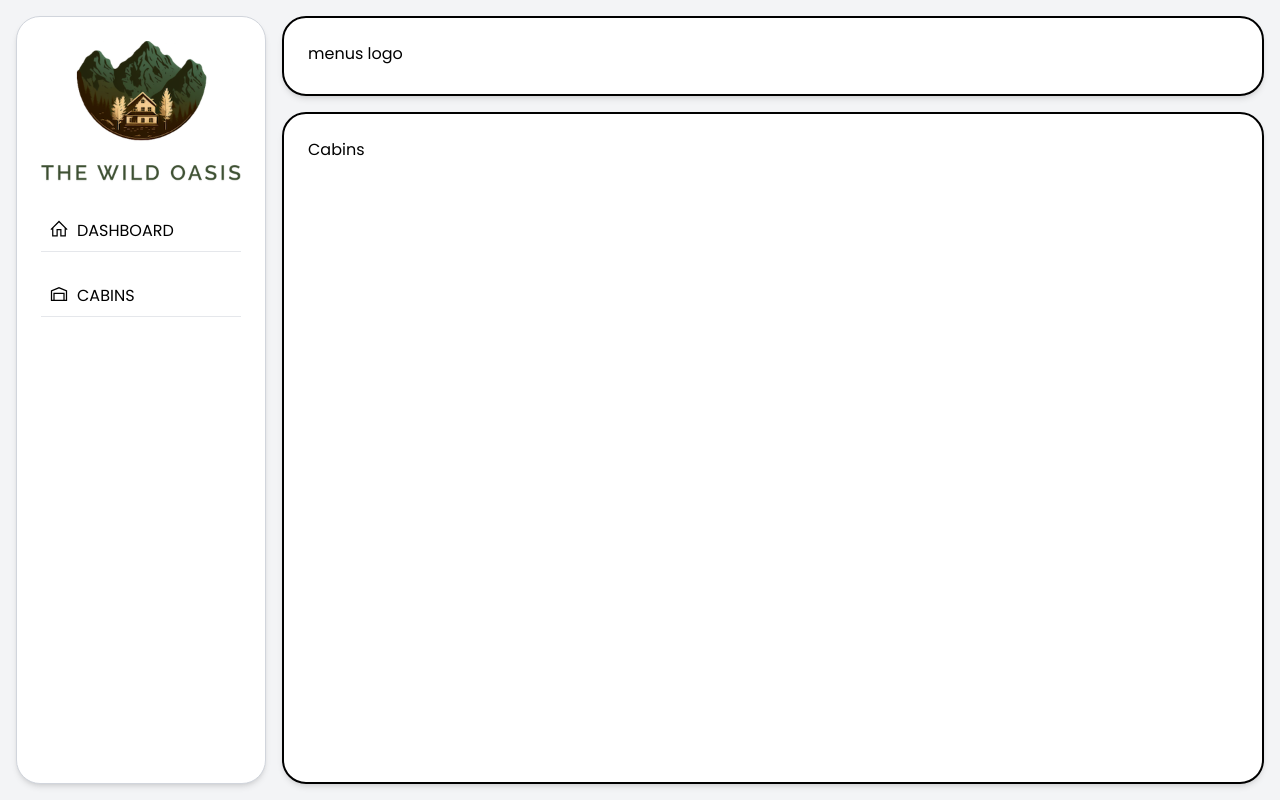
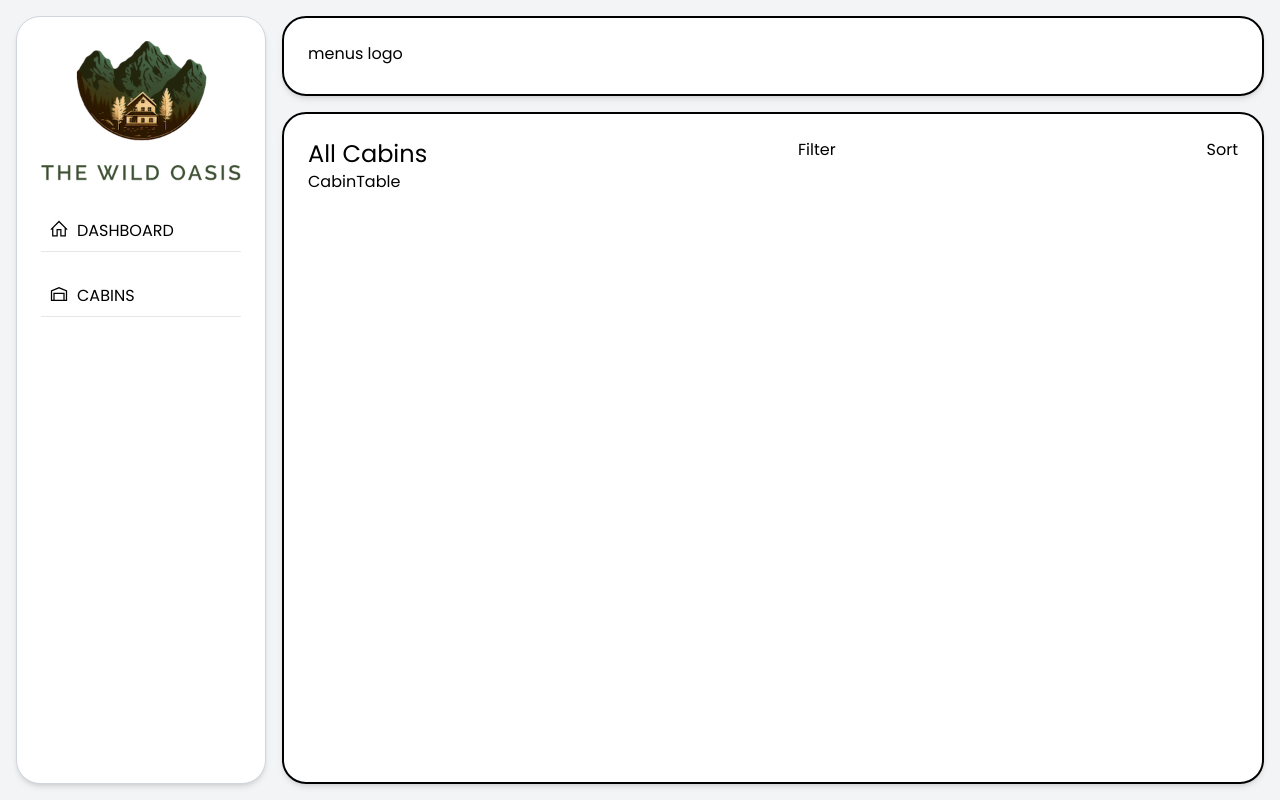
Before and after one commit to akj-12/employee_app, a React (Vite) app: page /cabins in a window 1280 px wide. Built offline with nearby package versions, Linux system fonts and the light colour scheme.

Commit message:
feat: implement CabinHeader and CabinTable components in Cabins page

```diff
--- /dev/null
+++ b/src/features/cabins/CabinHeader.tsx
@@ -0,0 +1,13 @@
+/** @format */
+
+const CabinHeader = () => {
+    return (
+        <div className='flex justify-between'>
+            <h3 className='text-2xl'>All Cabins</h3>
+            <p>Filter</p>
+            <p>Sort</p>
+        </div>
+    );
+};
+
+export default CabinHeader;
--- /dev/null
+++ b/src/features/cabins/CabinTable.tsx
@@ -0,0 +1,8 @@
+/** @format */
+
+const CabinTable = () => {
+
+    return <div>CabinTable</div>;
+};
+
+export default CabinTable;
--- a/src/pages/Cabins.tsx
+++ b/src/pages/Cabins.tsx
@@ -1,7 +1,15 @@
 /** @format */
 
+import CabinHeader from "../features/cabins/CabinHeader";
+import CabinTable from "../features/cabins/CabinTable";
+
 const Cabins = () => {
-    return <div>Cabins</div>;
+    return (
+        <>
+            <CabinHeader />
+            <CabinTable />
+        </>
+    );
 };
 
 export default Cabins;
--- a/src/ui/SideBar.tsx
+++ b/src/ui/SideBar.tsx
@@ -2,7 +2,6 @@
 
 import { Link } from "react-router-dom";
 import { sideBarLinks } from "../data/links";
-import { LiaHomeSolid } from "react-icons/lia";
 
 const SideBar = () => {
     return (
```
